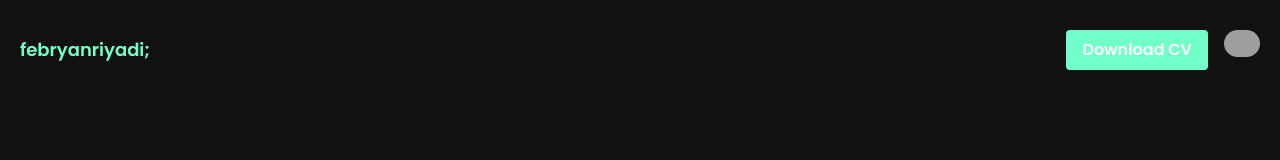
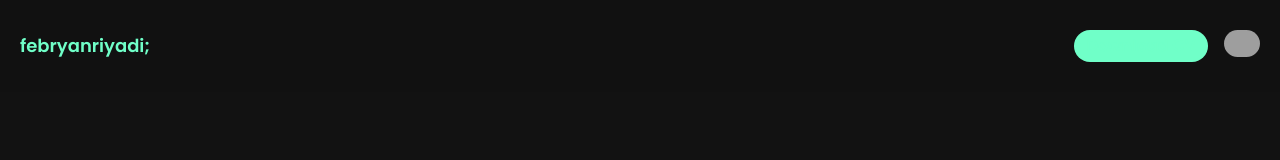
Before and after one commit to Brazer27/Portfolio-V1, a Vue app: page / in a window 1280 px wide. Shown: the top 160 px of the page. Built offline with nearby package versions, Linux system fonts and the light colour scheme; grey boxes are pictures that could not be loaded.

Commit message:
Update App.vue

```diff
--- a/src/App.vue
+++ b/src/App.vue
@@ -8,7 +8,7 @@
         </button>
         <div class="flex md:order-2 fadein-bot">
   <a href="/path/to/your/cv.pdf" download class="text-[#70ffc8] hover:text-teal-100 mr-4">
-    <button class="bg-[#70ffc8] text-white py-2 px-4 rounded hover:bg-teal-100 transition">Download CV</button>
+    <button class="bg-[#70ffc8] text-grey-400 py-1 px-3 rounded-full hover:bg-teal-100 transition">Download CV</button>
   </a>
   <a href="https://github.com/Brazer27">
     <img class="w-9 rounded-full" src="https://seeklogo.com/images/G/github-logo-2E3852456C-seeklogo.com.png" alt="github">
```
